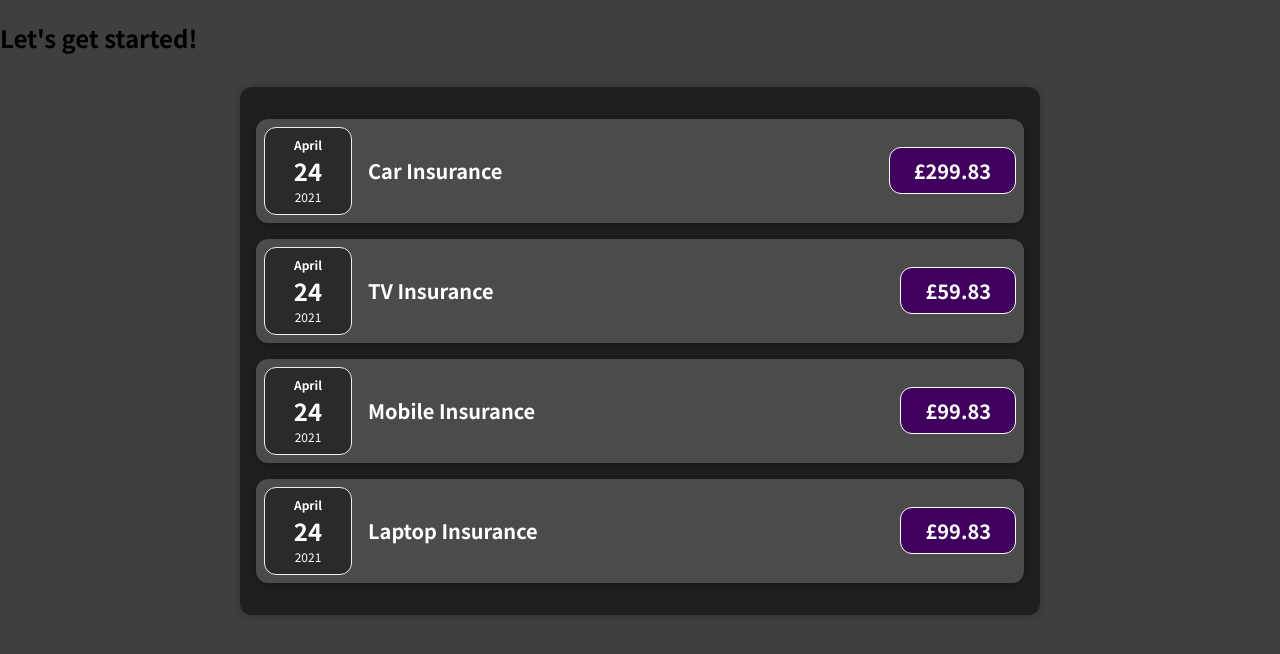
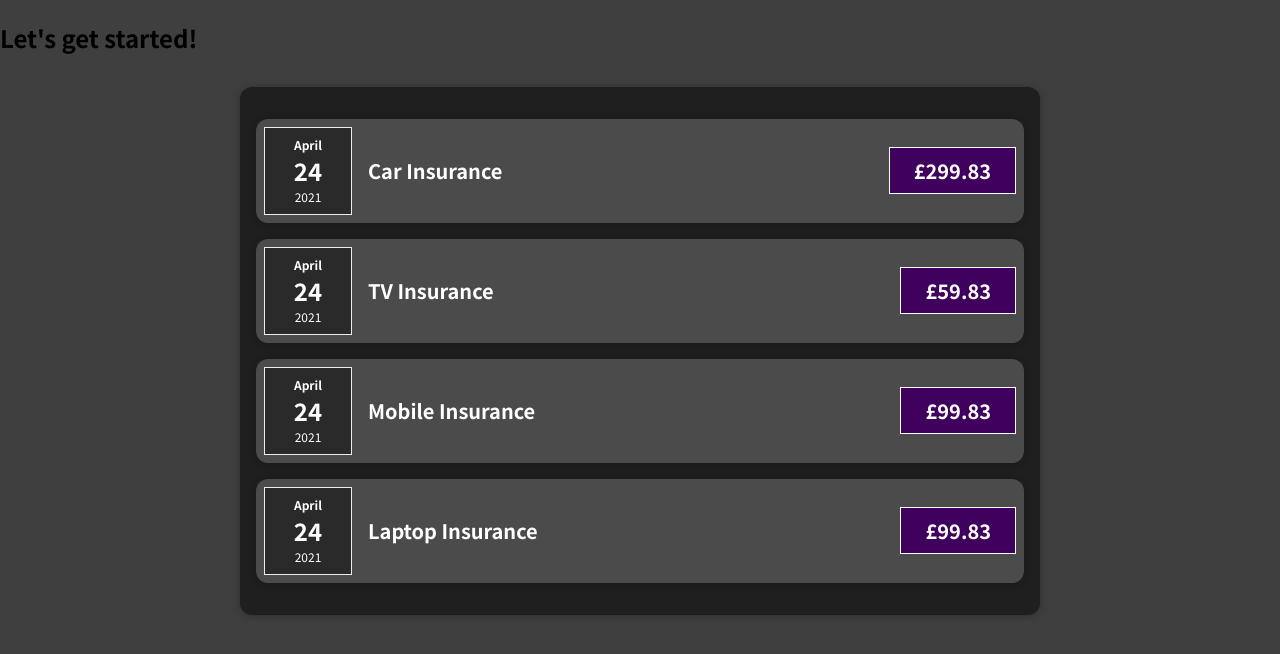
Before and after one commit to succulentpup/reactCompleteGuideSection3, a JavaScript app: page / in a window 1280 px wide. Shown: the top 654 px of the page. Built offline with nearby package versions, Linux system fonts and the light colour scheme.

Commit message:
component composition using Card custom component

```diff
--- a/src/components/Card.css
+++ b/src/components/Card.css
@@ -0,0 +1,4 @@
+.card {
+    border-radius: 12px;
+    box-shadow: 0 1px 8px rgba(0, 0, 0, 0.25);
+}
--- a/src/components/Card.js
+++ b/src/components/Card.js
@@ -0,0 +1,10 @@
+import './Card.css';
+
+const Card = (props) => {
+  const classes = 'card ' + props.className;
+  return <div className={classes}>
+    {props.children}
+  </div>
+}
+
+export default Card;
--- a/src/components/ExpenseDate.css
+++ b/src/components/ExpenseDate.css
@@ -6,7 +6,6 @@
     border: 1px solid #ececec;
     background-color: #2a2a2a;
     color: white;
-    border-radius: 12px;
     align-items: center;
     justify-content: center;
 }
--- a/src/components/ExpenseItem.css
+++ b/src/components/ExpenseItem.css
@@ -2,10 +2,8 @@
     display: flex;
     justify-content: space-between;
     align-items: center;
-    box-shadow: 0 2px 8px rgba(0, 0, 0, 0.25);
     padding: 0.5rem;
     margin: 1rem 0;
-    border-radius: 12px;
     background-color: #4b4b4b;
 }
 
@@ -34,7 +32,6 @@
     background-color: #40005d;
     border: 1px solid white;
     padding: 0.5rem;
-    border-radius: 12px;
 }
 
 @media (min-width: 580px) {
--- a/src/components/ExpenseItem.js
+++ b/src/components/ExpenseItem.js
@@ -1,15 +1,16 @@
+import Card from './Card';
 import ExpenseDate from './ExpenseDate';
 import './ExpenseItem.css'
 
 const ExpenseItem = (props) => {
   return (
-    <div className="expense-item">
+    <Card className="expense-item">
       <ExpenseDate date={props.date}/>
       <div className="expense-item__description">
         <h2>{props.title}</h2>
         <div className="expense-item__price">£{props.amount}</div>
       </div>
-    </div>
+    </Card>
   )
 }
 
--- a/src/components/Expenses.css
+++ b/src/components/Expenses.css
@@ -4,6 +4,4 @@
     margin: 2rem auto;
     width: 50rem;
     max-width: 95%;
-    border-radius: 12px;
-    box-shadow: 0 1px 8px rgba(0, 0, 0, 0.25);
 }
--- a/src/components/Expenses.js
+++ b/src/components/Expenses.js
@@ -1,9 +1,10 @@
+import Card from './Card';
 import ExpenseItem from './ExpenseItem';
 import './Expenses.css';
 
 const Expenses = ({expenses}) => {
   return (
-    <div className='expenses'>
+    <Card className='expenses'>
       <ExpenseItem date={expenses[0].date}
                    title={expenses[0].title}
                    amount={expenses[0].amount}/>
@@ -16,7 +17,7 @@ const Expenses = ({expenses}) => {
       <ExpenseItem date={expenses[3].date}
                    title={expenses[3].title}
                    amount={expenses[3].amount}/>
-    </div>
+    </Card>
   );
 }
 
```
